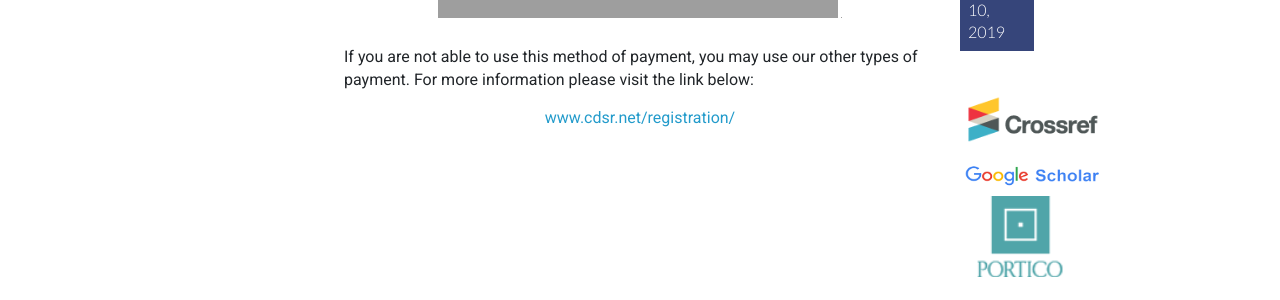
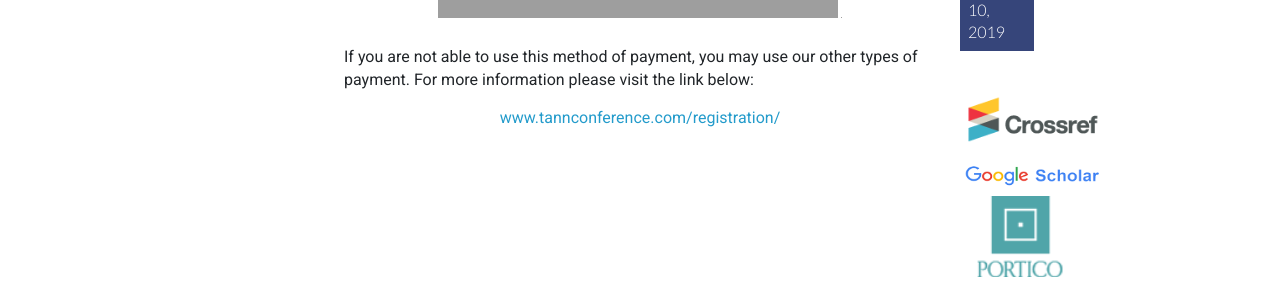
Before and after one commit to intaset/TANN, a Jekyll site: the page built from paypal.html, in a window 1280 px wide and 900 px high, scrolled down 703 px. Shown: the part 194-494 px from the top of the window. Built offline with Jekyll 4.4.1, drawn with Linux system fonts in a browser that asks for light colours; nearby versions of some CDN libraries; Markdown is read by kramdown in place of the engine named in the settings; comment, search, counter and statistics services are not loaded; part of the change alters nothing that is shown; grey boxes are pictures that could not be loaded.

Commit message:
Changed paypal code

```diff
--- a/paypal.html
+++ b/paypal.html
@@ -6,31 +6,38 @@ title: TANN'19 - PayPal
 <div class="unit unit-s-1 unit-m-1-4-1 unit-l-1-4-1">
   <div class="unit-spacer content">
 
-    <!-- <p class="body">Registrations for the TANN'19 will be open soon! We appreciate your patience.</p> -->
+
   <p class="body">Please select the proper registration type from the drop-down box and click Pay Now to proceed with the payment.</p>
 
     <center>
-<form action="https://www.paypal.com/cgi-bin/webscr" method="post" target="_top" class="paypal">
+<form target="paypal" action="https://www.paypal.com/cgi-bin/webscr"
+method="post" class="paypal">
 <input type="hidden" name="cmd" value="_s-xclick">
 <input type="hidden" name="hosted_button_id" value="6GRXFTEH8FPTA">
 <table>
-<tr><td><input type="hidden" name="on0" value="Select Registration Type"><b>Select Registration Type</b></td></tr><tr><td><select name="os0">
-	<option value="Full Registration">Full Registration $860.00 CAD</option>
-   <option value="Student Registration">Student Registration $580.00 CAD</option>
-   <option value="Additional Paper">Additional Paper $200.00 CAD</option>
-   <option value="Accompanying Person">Accompanying Person $150.00 CAD</option>
-   <option value="Closing Ceremony">Closing Ceremony $70.00 CAD</option>
-   <option value="TANN Workshop">TANN Workshop $150.00 CAD</option>
+<tr><td><input type="hidden" name="on0" value="TANN 2019">Select Registration Type</td></tr><tr><td><select name="os0">
+        <option value="Full Registration">Full Registration $860.00
+CAD</option>
+        <option value="Student">Student Registration $580.00 CAD</option>
+        <option value="Additional Paper">Additional Paper $200.00 CAD</option>
+        <option value="Accompanying Person">Accompanying Person $150.00
+CAD</option>
+        <option value="Closing Ceremony">Closing Ceremony $70.00 CAD</option>
 </select> </td></tr>
 </table>
 <input type="hidden" name="currency_code" value="CAD">
-<input type="image" src="https://www.paypalobjects.com/en_US/i/btn/btn_cart_LG.gif" border="0" name="submit" alt="PayPal - The safer, easier way to pay online!">
-<img alt="" border="0" src="https://www.paypalobjects.com/en_US/i/scr/pixel.gif" width="1" height="1">
+<input type="image"
+src="https://www.paypalobjects.com/en_US/i/btn/btn_cart_LG.gif"
+border="0" name="submit" alt="PayPal - The safer, easier way to pay
+online!">
+<img alt="" border="0"
+src="https://www.paypalobjects.com/en_US/i/scr/pixel.gif" width="1"
+height="1">
 </form>
 	</center><br>
 
     <p class="body">If you are not able to use this method of payment, you may use our other types of payment. For more information please visit the link below:</p>
 
-   	<center><a href="../registration" class="body-link"> www.cdsr.net/registration/</a></center>
+   	<center><a href="../registration" class="body-link"> www.tannconference.com/registration/</a></center>
   </div>
 </div>
```
Also changed, not shown: 1 other file.
